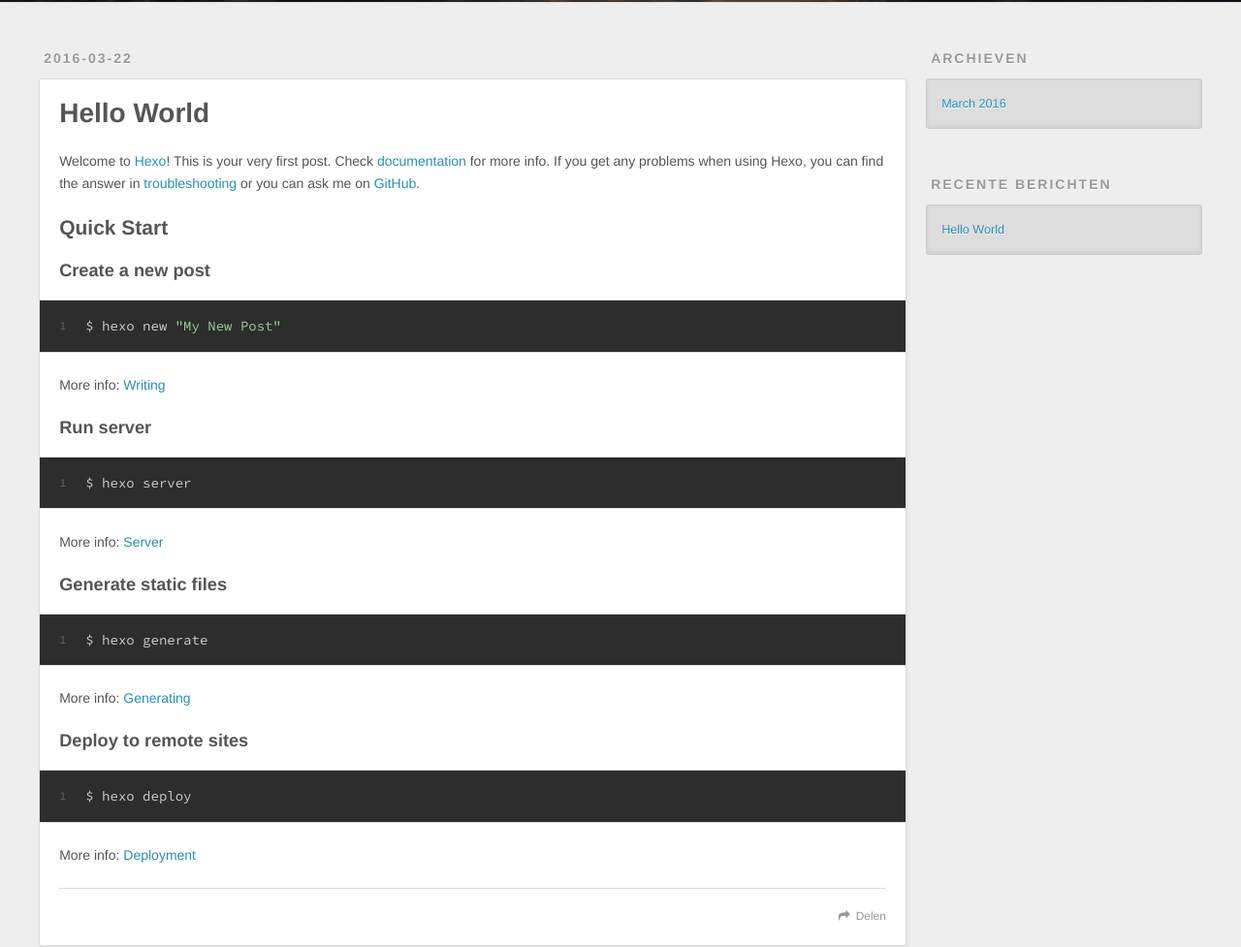
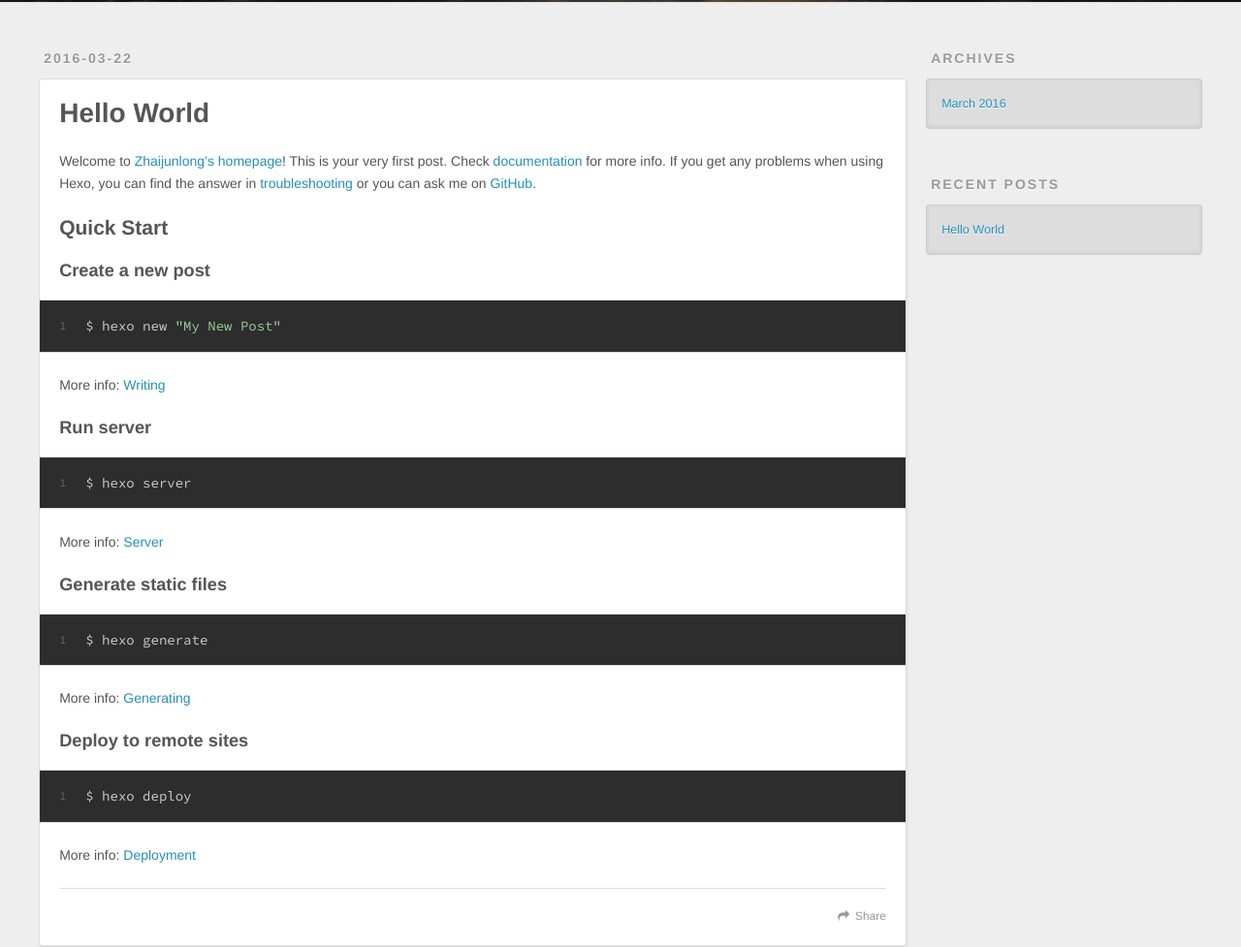
Before and after one commit to zhaijunlong/zhaijunlong.github.io, a plain HTML site: page 2016/03/22/hello-world/index.html in a window 1280 px wide. Shown: the part 298-1275 px from the top of the page at 97% size. Drawn offline with nearby package versions, Linux system fonts and the light colour scheme.

Commit message:
Site updated: 2016-03-23 16:19:35

```diff
--- a/2016/03/22/hello-world/index.html
+++ b/2016/03/22/hello-world/index.html
@@ -5,19 +5,16 @@
 
   <title>Hello World | Hexo</title>
   <meta name="viewport" content="width=device-width, initial-scale=1, maximum-scale=1">
-  <meta name="description" content="Welcome to Hexo! This is your very first post. Check documentation for more info. If you get any problems when using Hexo, you can find the answer in troubleshooting or you can ask me on GitHub.
-Quick">
+  <meta name="description" content="Welcome to Zhaijunlong’s homepage! This is your very first post. Check documentation for more info. If you get any problems when using Hexo, you can find the answer in troubleshooting or you can ask m">
 <meta property="og:type" content="article">
 <meta property="og:title" content="Hello World">
 <meta property="og:url" content="http://yoursite.com/2016/03/22/hello-world/index.html">
 <meta property="og:site_name" content="Hexo">
-<meta property="og:description" content="Welcome to Hexo! This is your very first post. Check documentation for more info. If you get any problems when using Hexo, you can find the answer in troubleshooting or you can ask me on GitHub.
-Quick">
-<meta property="og:updated_time" content="2016-03-22T11:12:50.901Z">
+<meta property="og:description" content="Welcome to Zhaijunlong’s homepage! This is your very first post. Check documentation for more info. If you get any problems when using Hexo, you can find the answer in troubleshooting or you can ask m">
+<meta property="og:updated_time" content="2016-03-23T08:19:01.342Z">
 <meta name="twitter:card" content="summary">
 <meta name="twitter:title" content="Hello World">
-<meta name="twitter:description" content="Welcome to Hexo! This is your very first post. Check documentation for more info. If you get any problems when using Hexo, you can find the answer in troubleshooting or you can ask me on GitHub.
-Quick">
+<meta name="twitter:description" content="Welcome to Zhaijunlong’s homepage! This is your very first post. Check documentation for more info. If you get any problems when using Hexo, you can find the answer in troubleshooting or you can ask m">
 
     <link rel="alternate" href="/atom.xml" title="Hexo" type="application/atom+xml">
 
@@ -57,7 +54,7 @@ Quick">
 
           <a id="nav-rss-link" class="nav-icon" href="/atom.xml" title="RSS Feed"></a>
 
-        <a id="nav-search-btn" class="nav-icon" title="Zoeken"></a>
+        <a id="nav-search-btn" class="nav-icon" title="Search"></a>
       </nav>
       <div id="search-form-wrap">
         <form action="//google.com/search" method="get" accept-charset="UTF-8" class="search-form"><input type="search" name="q" results="0" class="search-form-input" placeholder="Search"><button type="submit" class="search-form-submit">&#xF002;</button><input type="hidden" name="sitesearch" value="http://yoursite.com"></form>
@@ -88,7 +85,7 @@ Quick">
 
     <div class="article-entry" itemprop="articleBody">
 
-        <p>Welcome to <a href="https://hexo.io/" target="_blank" rel="external">Hexo</a>! This is your very first post. Check <a href="https://hexo.io/docs/" target="_blank" rel="external">documentation</a> for more info. If you get any problems when using Hexo, you can find the answer in <a href="https://hexo.io/docs/troubleshooting.html" target="_blank" rel="external">troubleshooting</a> or you can ask me on <a href="https://github.com/hexojs/hexo/issues" target="_blank" rel="external">GitHub</a>.</p>
+        <p>Welcome to <a href="https://zhaijunlong.github.io/" target="_blank" rel="external">Zhaijunlong’s homepage</a>! This is your very first post. Check <a href="https://hexo.io/docs/" target="_blank" rel="external">documentation</a> for more info. If you get any problems when using Hexo, you can find the answer in <a href="https://hexo.io/docs/troubleshooting.html" target="_blank" rel="external">troubleshooting</a> or you can ask me on <a href="https://github.com/hexojs/hexo/issues" target="_blank" rel="external">GitHub</a>.</p>
 <h2 id="Quick-Start"><a href="#Quick-Start" class="headerlink" title="Quick Start"></a>Quick Start</h2><h3 id="Create-a-new-post"><a href="#Create-a-new-post" class="headerlink" title="Create a new post"></a>Create a new post</h3><figure class="highlight bash"><table><tr><td class="gutter"><pre><span class="line">1</span><br></pre></td><td class="code"><pre><span class="line">$ hexo new <span class="string">"My New Post"</span></span><br></pre></td></tr></table></figure>
 <p>More info: <a href="https://hexo.io/docs/writing.html" target="_blank" rel="external">Writing</a></p>
 <h3 id="Run-server"><a href="#Run-server" class="headerlink" title="Run server"></a>Run server</h3><figure class="highlight bash"><table><tr><td class="gutter"><pre><span class="line">1</span><br></pre></td><td class="code"><pre><span class="line">$ hexo server</span><br></pre></td></tr></table></figure>
@@ -101,7 +98,7 @@ Quick">
 
     </div>
     <footer class="article-footer">
-      <a data-url="http://yoursite.com/2016/03/22/hello-world/" data-id="cim49ibye000048tg2vy992x9" class="article-share-link">Delen</a>
+      <a data-url="http://yoursite.com/2016/03/22/hello-world/" data-id="cim4kx3rz0000cgtgbdhqu8l6" class="article-share-link">Share</a>
 
 
     </footer>
@@ -125,7 +122,7 @@ Quick">
 
 
   <div class="widget-wrap">
-    <h3 class="widget-title">Archieven</h3>
+    <h3 class="widget-title">Archives</h3>
     <div class="widget">
       <ul class="archive-list"><li class="archive-list-item"><a class="archive-list-link" href="/archives/2016/03/">March 2016</a></li></ul>
     </div>
@@ -135,7 +132,7 @@ Quick">
 
 
   <div class="widget-wrap">
-    <h3 class="widget-title">Recente berichten</h3>
+    <h3 class="widget-title">Recent Posts</h3>
     <div class="widget">
       <ul>
 
```
Also changed, not shown: archives/2016/03/index.html (+4 -4 lines), archives/2016/index.html (+4 -4 lines), archives/index.html (+4 -4 lines), index.html (+5 -5 lines).
